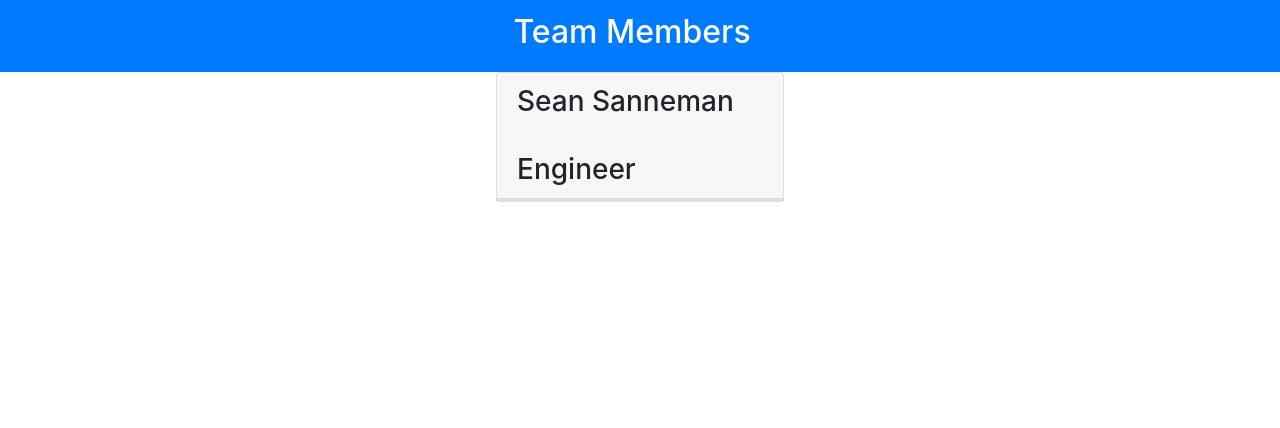
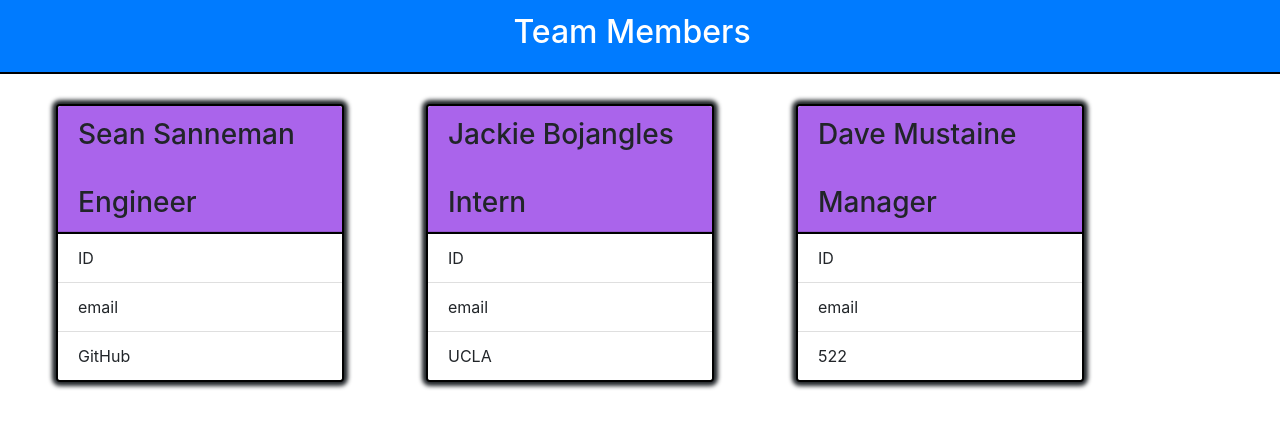
Before and after one commit to Sean-Sanneman/team-profile-generator, a website: page src/index.html in a window 1280 px wide. Drawn offline with nearby package versions, Linux system fonts and the light colour scheme.

Commit message:
html template is done

```diff
--- a/src/index.html
+++ b/src/index.html
@@ -12,10 +12,36 @@
     <nav class="navbar navbar-dark bg-primary">
         <span class="navbar-brand mb-0 h1 w-100 text-center"><h2>Team Members</h2></span>
       </nav>
+      <div class="container">
         <!-- Engineer -->
 <div class="card mx-auto" style="width: 18rem">
     <h3 class="card-header">Sean Sanneman <br/><br/>Engineer</h3>
-    <ul class="list-group list-group-flush"></ul>
+    <ul class="list-group list-group-flush">
+        <li class="list-group-item">ID</li>
+        <li class="list-group-item">email</li>
+        <li class="list-group-item">GitHub</li>
+    </ul>
+    </div>
+    <!-- Intern -->
+    <div class="card mx-auto" style="width: 18rem">
+        <h3 class="card-header">Jackie Bojangles <br/><br/>Intern</h3>
+        <ul class="list-group list-group-flush">
+            <li class="list-group-item">ID</li>
+            <li class="list-group-item">email</li>
+            <li class="list-group-item">UCLA</li>
+        </ul>
+        </div>
+        <!-- Manager -->
+        <div class="card mx-auto" style="width: 18rem">
+            <h3 class="card-header">Dave Mustaine <br/><br/>Manager</h3>
+            <ul class="list-group list-group-flush">
+                <li class="list-group-item">ID</li>
+                <li class="list-group-item">email</li>
+                <li class="list-group-item">522</li>
+            </ul>
+            </div>
+        </div>
+
 
 
 
```
Also changed, not shown: dist/style.css.
